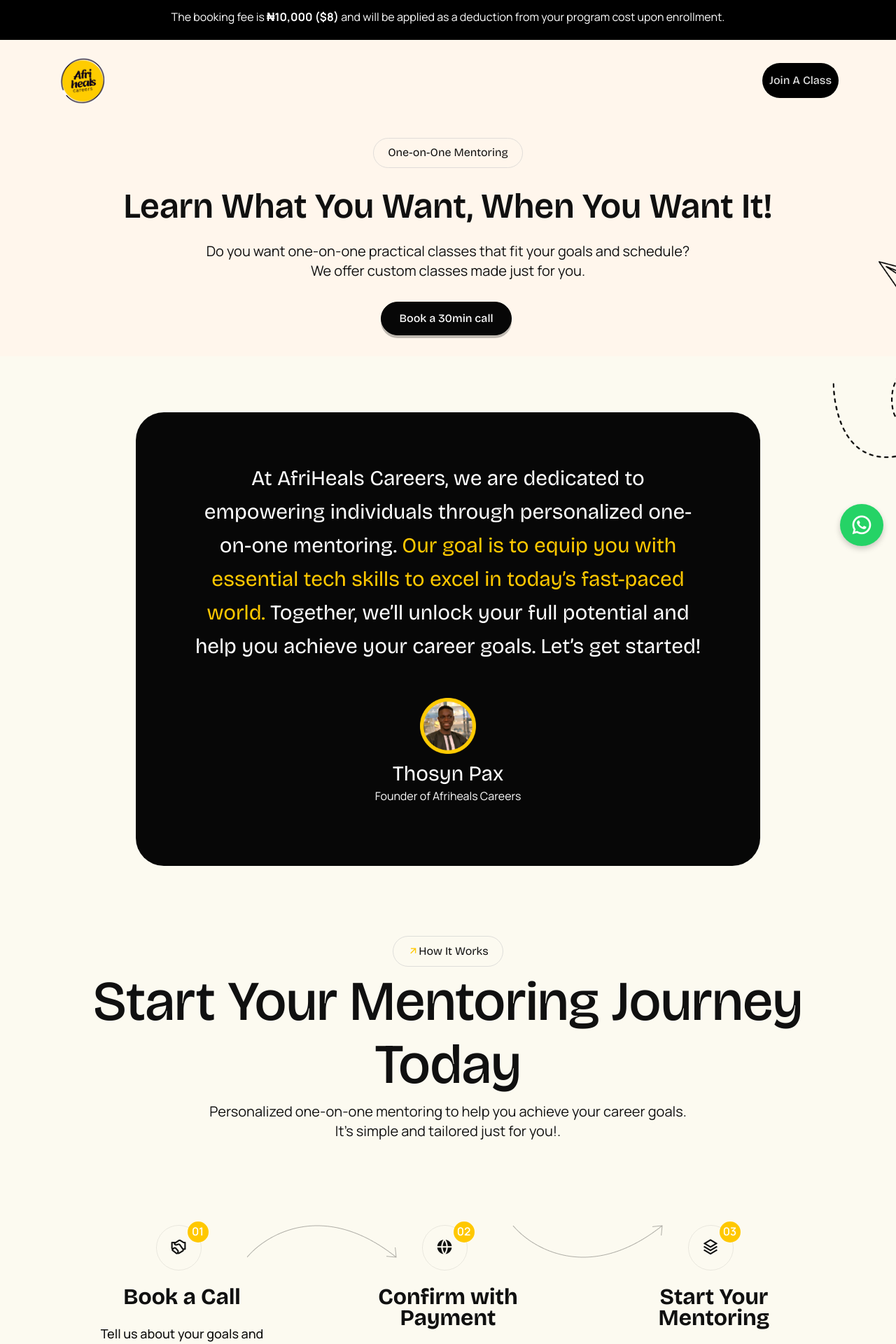
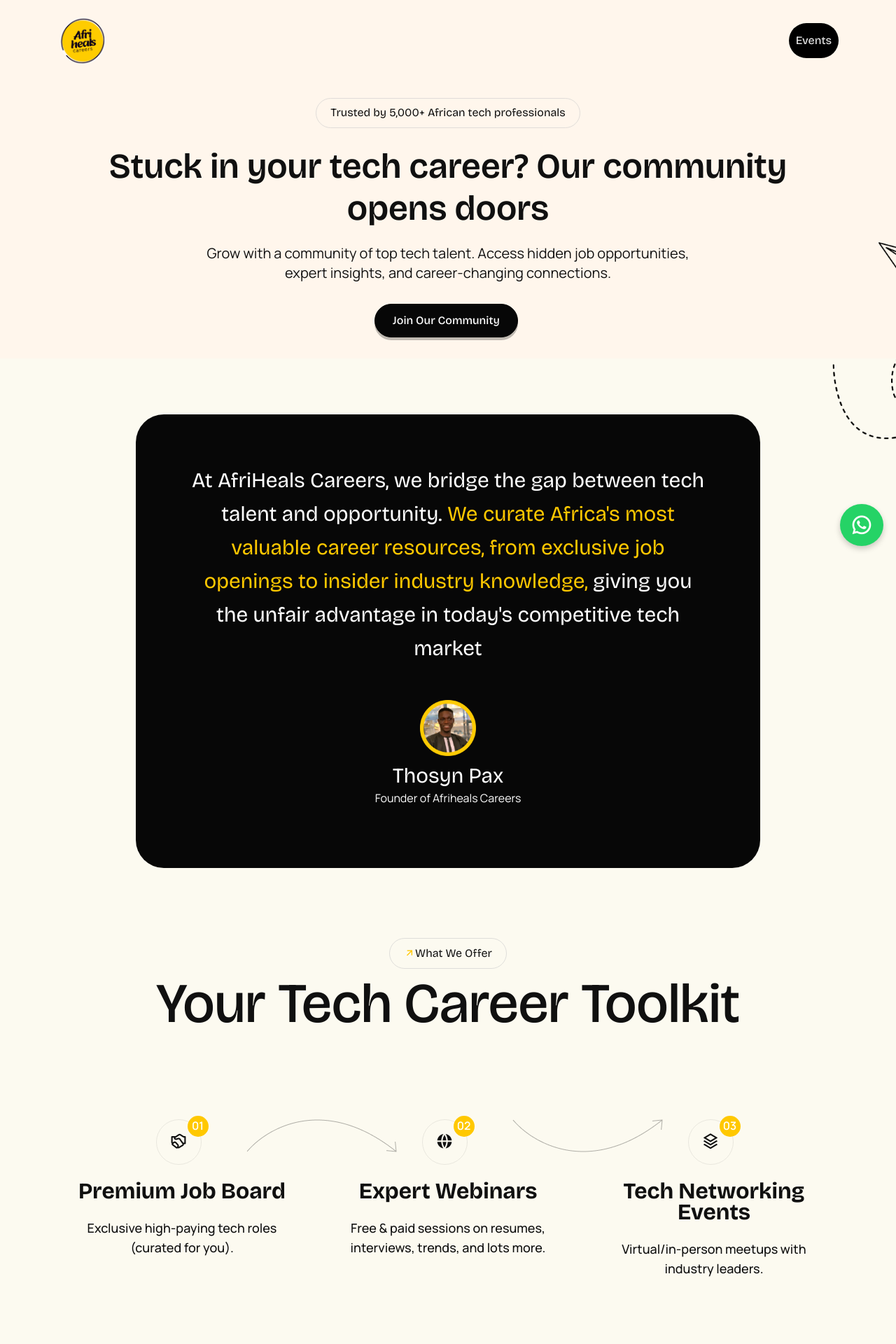
Before and after one commit to ThosynPax/afriheals-careers, a React (Vite) app: page / in a window 1280 px wide. Shown: the top 1920 px of the page at 70% size. Built offline with nearby package versions, Linux system fonts and the light colour scheme.

Commit message:
updated new sites

```diff
--- a/src/App.tsx
+++ b/src/App.tsx
@@ -79,8 +79,6 @@ const App = () => {
               <WorkingProcess />
               <Testimonials />
               <Services />
-              <Faqs />
-              <Features />
               <Booking />
             </main>
             <Footer />
--- a/src/components/sections/about.tsx
+++ b/src/components/sections/about.tsx
@@ -7,10 +7,9 @@ const About = () => {
                 <div className="row">
                     <div className="col-lg-12">
                         <SlideUp className="founder-say-part text-center">
-                            <h3>At AfriHeals Careers, we are dedicated to empowering individuals through personalized one-on-one mentoring.
-                                <span> Our goal is to equip you with essential tech skills to excel in today’s fast-paced world. </span>
-                                 Together, we’ll unlock your
-                                  full potential and help you achieve your career goals. Let’s get started!</h3>
+                            <h3>At AfriHeals Careers, we bridge the gap between tech talent and opportunity.
+                                <span> We curate Africa's most valuable career resources, from exclusive job openings to insider industry knowledge, </span>
+                                    giving you the unfair advantage in today's competitive tech market</h3>
                             <div className="founder-name-part">
                                 <img src="/images/about/founder.png" alt="founder" title="founder" />
                                 <h2>Thosyn Pax</h2>
--- a/src/components/sections/booking.tsx
+++ b/src/components/sections/booking.tsx
@@ -7,11 +7,11 @@ const Booking = () => {
                 <div className="row">
                     <div className="col-lg-12">
                         <SlideUp className="call-to-action-part text-center">
-                            <h2>Achieve Your Career Goals with One-on-One Mentoring</h2>
-                            <p>Get personalized guidance to overcome challenges, build the right skills, and move closer to your dream career. Start with a call to discuss your needs, get a tailored plan, and begin your journey to success.
+                            <h2>500+ tech professionals attended our last event - don't miss out!</h2>
+                            <p>Network with employers and unlock hidden job opportunities.
                             </p>
                             <div className="hero-btns">
-                                <a href="https://coachli.co/afriheals/session/1-on-1-mentoring?id=702" className="theme-btn">Book a call</a>
+                                <a href="https://lu.ma/user/usr-42H4h2IZIzSI5xb" className="theme-btn">Available Events</a>
                             </div>
                         </SlideUp>
                     </div>
--- a/src/components/sections/faqs.tsx
+++ b/src/components/sections/faqs.tsx
@@ -9,7 +9,7 @@ const Faqs = () => {
                     <div className="col-xl-12 col-lg-12">
                         <SectionTitle>
                             <SectionTitle.Name>FAQs</SectionTitle.Name>
-                            <SectionTitle.Title>Got questions?</SectionTitle.Title>
+                            <SectionTitle.Title>How We Help</SectionTitle.Title>
                             <SectionTitle.Description> We’ve got answers! Here you’ll find common queries about our one-on-one mentoring. If you don’t see your question, feel free to reach out to us directly.</SectionTitle.Description>
                         </SectionTitle>
                     </div>
--- a/src/components/sections/footer.tsx
+++ b/src/components/sections/footer.tsx
@@ -11,6 +11,7 @@ const Footer = () => {
                                 <p>Copyright <a href="https://www.afrihealscareers.com/">©Afriheals Careers</a>  by Afribreath Ltd. All Rights Reserved.</p>
                             </div>
                         </div>
+                    {/**
                         <div className="col-lg-8">
                             <div className="footer-bottom-menu">
                                 <ul>
@@ -22,6 +23,7 @@ const Footer = () => {
                                 </ul>
                             </div>
                         </div>
+                     */}
                     </div>
                 </div>
             </div>
--- a/src/components/sections/header.tsx
+++ b/src/components/sections/header.tsx
@@ -20,12 +20,13 @@ const Header = () => {
 
     return (
         <header className={`main-header ${isFixed ? "fixed-header" : ""}`}>
-            {/* Top Banner */}
+            {/* Top Banner
             <div className="top-banner">
                 <p>
                     The booking fee is <strong>₦10,000 ($8) </strong> and will be applied as a deduction from your program cost upon enrollment.
                 </p>
             </div>
+             */}
 
             {/* Header Upper */}
             <div className="header-upper">
@@ -48,14 +49,14 @@ const Header = () => {
                                     </div>
                                     <ul className="navigation clearfix onepage">
                                         <li>
-                                            <a href="/schools">Join a class</a>
+                                            <a href="https://lu.ma/user/usr-42H4h2IZIzSI5xb">Events</a>
                                         </li>
                                     </ul>
                                 </div>
                                 <div className="navbar-collapse collapse">
                                     <ul className="navigation clearfix onepage">
                                         <li>
-                                            <a href="/schools">Join a class</a>
+                                            <a href="https://lu.ma/user/usr-42H4h2IZIzSI5xb">Events</a>
                                         </li>
                                     </ul>
                                 </div>
--- a/src/components/sections/hero.tsx
+++ b/src/components/sections/hero.tsx
@@ -7,13 +7,12 @@ const Hero = () => {
                 <div className="row align-items-center">
                     <div className="col-lg-12">
                         <SlideUp className="hero-content position-relative">
-                            <h3>One-on-One Mentoring</h3>
-                            <h2>Learn What You Want, When You Want It!</h2>
-                            <p>Do you want one-on-one practical classes that fit your goals and schedule?
-                                <br /> We offer custom classes made just for you.</p>
+                            <h3>Trusted by 5,000+ African tech professionals</h3>
+                            <h2>Stuck in your tech career? Our community opens doors</h2>
+                            <p>Grow with a community of top tech talent. Access hidden job opportunities, <br /> expert insights, and career-changing connections.</p>
                             <div className="hero-btns">
                                {/*  <Link to="pricing" smooth={true}  className="theme-btn"></Link> */}
-                                <a href="https://coachli.co/afriheals/session/1-on-1-mentoring?id=702" className="theme-btn differenct-color">Book a 30min call</a>
+                                <a href="https://forms.gle/dHjj1o8JNVKj9N3B9" className="theme-btn differenct-color">Join Our Community</a>
                             </div>
                             <div className="dot-shape"><img src="/images/shapes/shape1.png" alt="Shape" /></div>
                         </SlideUp>
--- a/src/components/sections/workingProcess.tsx
+++ b/src/components/sections/workingProcess.tsx
@@ -9,10 +9,11 @@ const WorkingProcess = () => {
                 <div className="row">
                     <div className="col-xl-12 col-lg-12">
                         <SectionTitle>
-                            <SectionTitle.Name>How It Works</SectionTitle.Name>
-                            <SectionTitle.Title>Start Your Mentoring Journey Today</SectionTitle.Title>
-                            <SectionTitle.Description>Personalized one-on-one mentoring to help you achieve your career goals.
+                            <SectionTitle.Name>What We Offer</SectionTitle.Name>
+                            <SectionTitle.Title>Your Tech Career Toolkit</SectionTitle.Title>
+                          {/**  <SectionTitle.Description>Personalized one-on-one mentoring to help you achieve your career goals.
                                 <br /> It’s simple and tailored just for you!.</SectionTitle.Description>
+                         */}
                         </SectionTitle>
                     </div>
                 </div>
--- a/src/utils/fackData/workProcessData.ts
+++ b/src/utils/fackData/workProcessData.ts
@@ -9,23 +9,23 @@ type DataType = {
 export const workProcessData: DataType = [
     {
         id: 1,
-        title: "Book a Call",
+        title: "Premium Job Board",
         img: "/images/shapes/workprocess-shape1.png",
         icon: "ri-shake-hands-line",
-        description: "Tell us about your goals and challenges so we can understand how to help you.",
+        description: "Exclusive high-paying tech roles (curated for you).",
     },
     {
         id: 2,
-        title: "Confirm with Payment",
+        title: "Expert Webinars ",
         img: "/images/shapes/workprocess-shape2.png",
         icon: "ri-global-fill",
-        description: "Get a tailored course outline, make payment, and finalize your plan.",
+        description: "Free & paid sessions on resumes, interviews, trends, and lots more.",
     },
     {
         id: 3,
-        title: "Start Your Mentoring",
+        title: "Tech Networking Events",
         img: "/images/shapes/workprocess-shape1.png",
         icon: "ri-stack-line",
-        description: "Begin your personalized sessions at a time that works for you.",
+        description: "Virtual/in-person meetups with industry leaders.",
     },
 ]
```
Also changed, not shown: public/images/schools/5.png (added).
